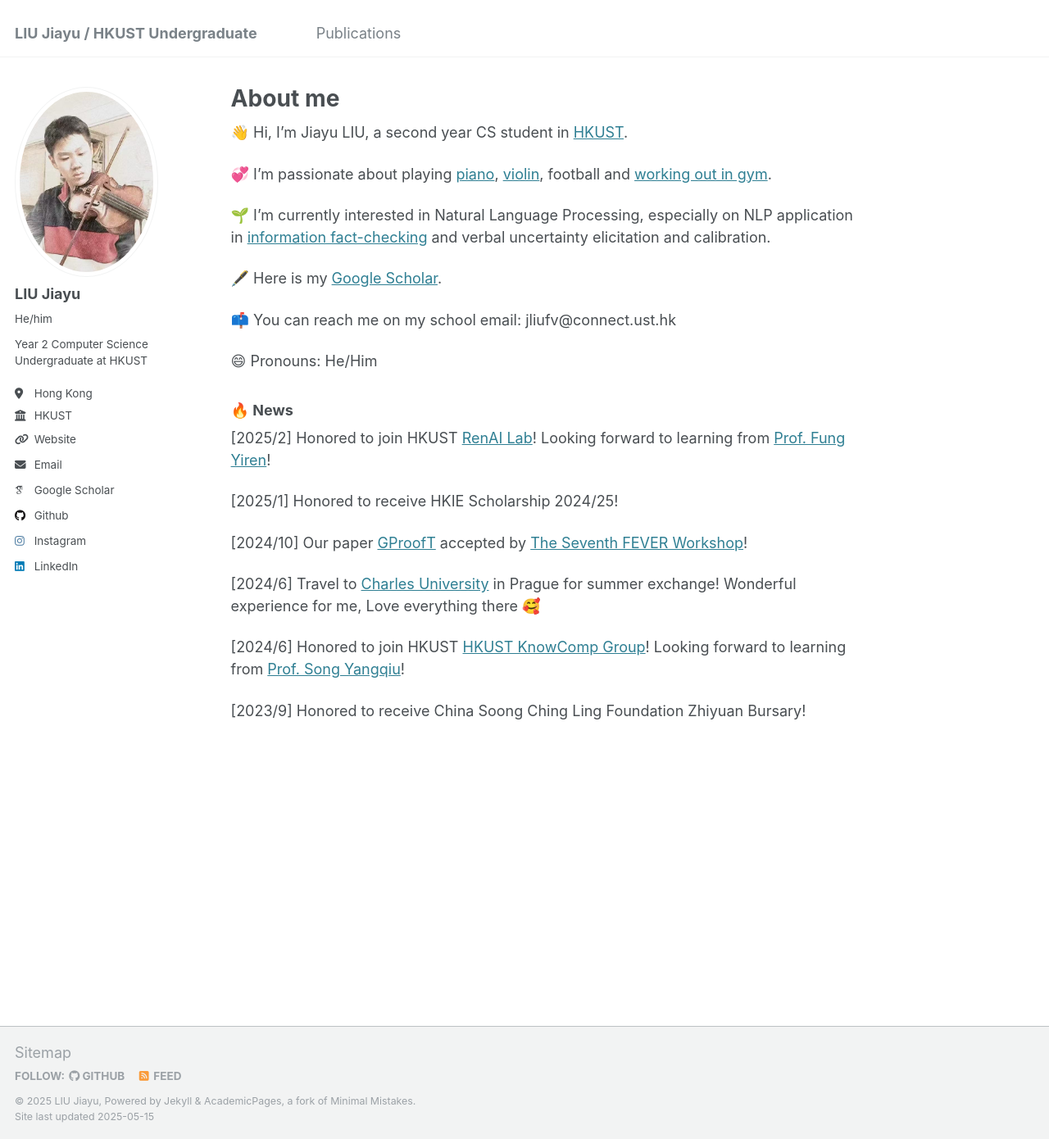
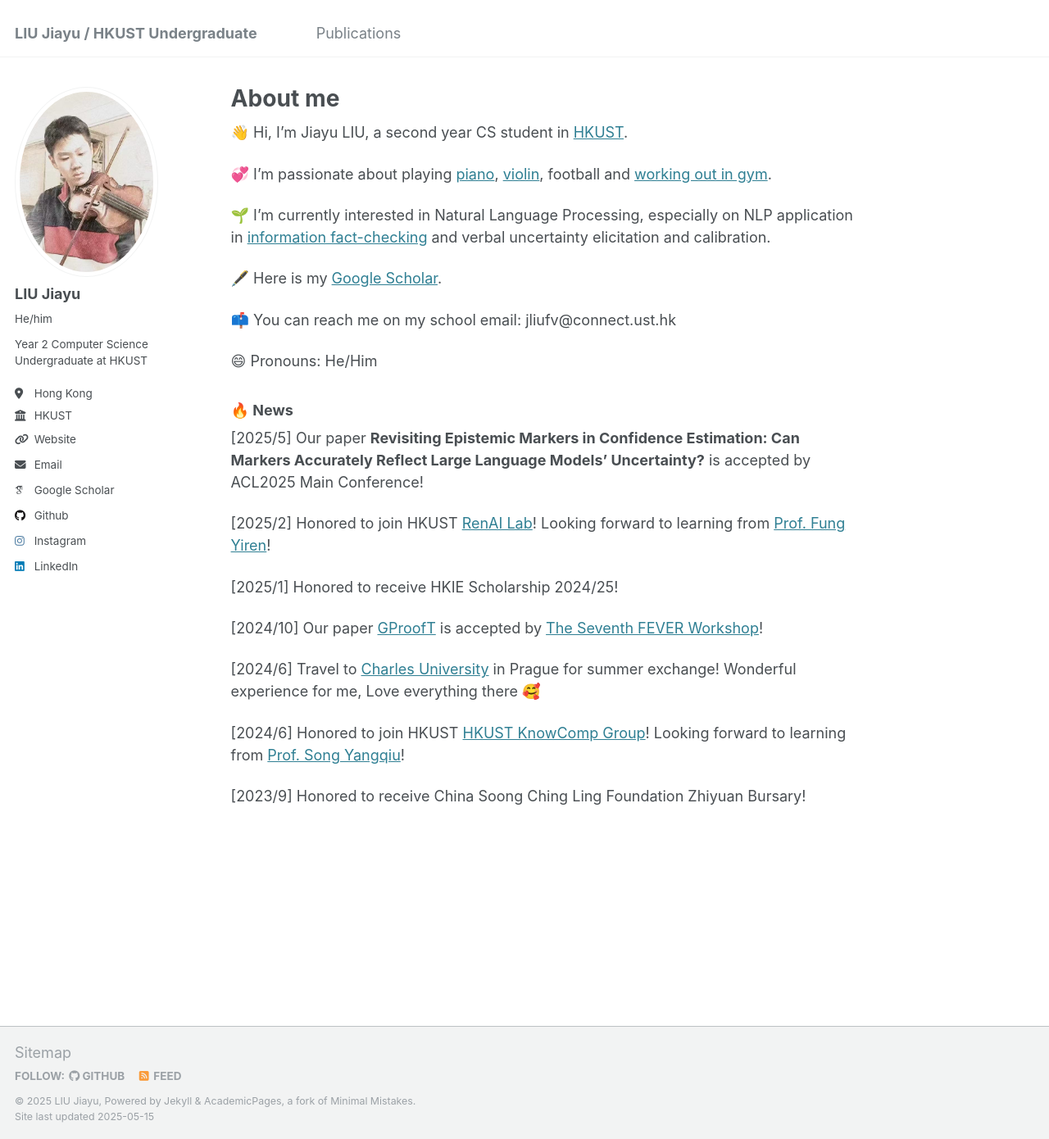
Before and after one commit to JiayuJeff/JiayuJeff.github.io, a Jekyll site: the page built from _pages/about.md, in a window 1280 px wide and 1390 px high. Shown: the whole window at 82% size. Built offline with Jekyll 4.4.1, drawn with Linux system fonts in a browser that asks for light colours; some web fonts are replaced.

Commit message:
Update about.md

```diff
--- a/_pages/about.md
+++ b/_pages/about.md
@@ -35,11 +35,13 @@ redirect_from:
 
 ### &#128293; News
 
+[2025/5] Our paper **Revisiting Epistemic Markers in Confidence Estimation: Can Markers Accurately Reflect Large Language Models' Uncertainty?** is accepted by ACL2025 Main Conference!
+
 [2025/2] Honored to join HKUST [RenAI Lab](https://mayrfung.github.io/group/)! Looking forward to learning from [Prof. Fung Yiren](https://mayrfung.github.io/)!
 
 [2025/1] Honored to receive HKIE Scholarship 2024/25!
 
-[2024/10] Our paper [GProofT](https://aclanthology.org/2024.fever-1.14/) accepted by [The Seventh FEVER Workshop](https://fever.ai/2024/workshop.html)!
+[2024/10] Our paper [GProofT](https://aclanthology.org/2024.fever-1.14/) is accepted by [The Seventh FEVER Workshop](https://fever.ai/2024/workshop.html)!
 
 [2024/6] Travel to [Charles University](https://cuni.cz/UKEN-1.html) in Prague for summer exchange! Wonderful experience for me, Love everything there 🥰
 
```
